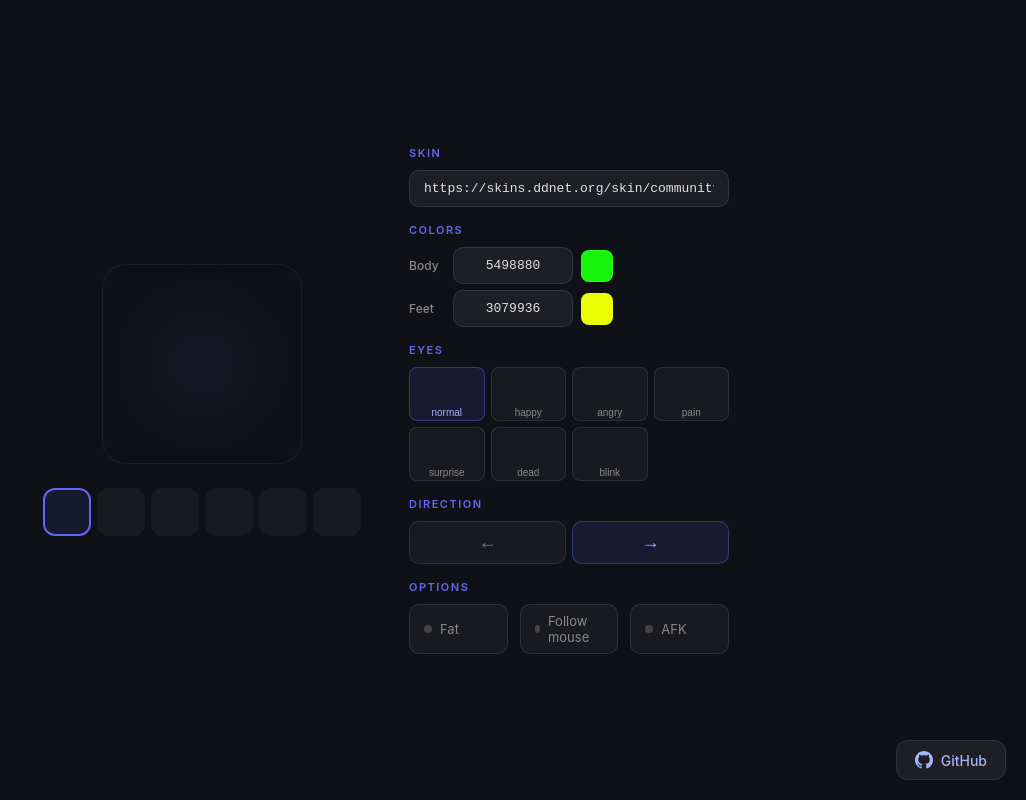
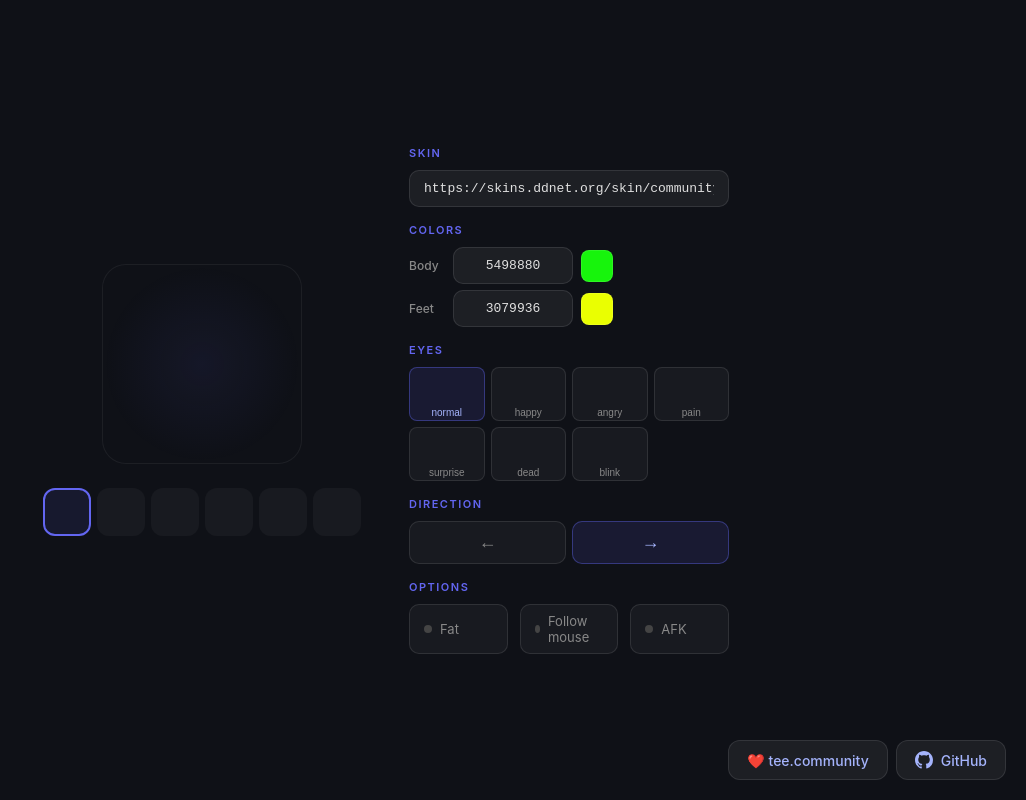
Before and after one commit to tee-community/tee-skin-renderer, a website built with Vite: page demo/demo.umd.html in a window 1280 px wide. Shown: the whole page, without its empty margins (254-1280 px from the left). Built offline with nearby package versions, Linux system fonts and the light colour scheme.

Commit message:
ui: add tee.community link to demo footer

```diff
--- a/demo/demo.umd.html
+++ b/demo/demo.umd.html
@@ -381,7 +381,10 @@
         </div>
     </div>
 
-    <a href="https://github.com/tee-community/tee-skin-renderer" target="_blank" style="position:fixed;bottom:20px;right:20px;display:flex;align-items:center;gap:8px;padding:10px 18px;background:rgba(255,255,255,0.06);border:1px solid rgba(255,255,255,0.1);border-radius:12px;color:#a5b4fc;font-size:14px;font-weight:500;text-decoration:none;transition:all 0.15s;font-family:-apple-system,BlinkMacSystemFont,'Segoe UI',system-ui,sans-serif;" onmouseover="this.style.background='rgba(99,102,241,0.12)';this.style.borderColor='rgba(99,102,241,0.4)'" onmouseout="this.style.background='rgba(255,255,255,0.06)';this.style.borderColor='rgba(255,255,255,0.1)'"><svg width="18" height="18" viewBox="0 0 16 16" fill="currentColor"><path d="M8 0C3.58 0 0 3.58 0 8c0 3.54 2.29 6.53 5.47 7.59.4.07.55-.17.55-.38 0-.19-.01-.82-.01-1.49-2.01.37-2.53-.49-2.69-.94-.09-.23-.48-.94-.82-1.13-.28-.15-.68-.52-.01-.53.63-.01 1.08.58 1.23.82.72 1.21 1.87.87 2.33.66.07-.52.28-.87.51-1.07-1.78-.2-3.64-.89-3.64-3.95 0-.87.31-1.59.82-2.15-.08-.2-.36-1.02.08-2.12 0 0 .67-.21 2.2.82.64-.18 1.32-.27 2-.27.68 0 1.36.09 2 .27 1.53-1.04 2.2-.82 2.2-.82.44 1.1.16 1.92.08 2.12.51.56.82 1.27.82 2.15 0 3.07-1.87 3.75-3.65 3.95.29.25.54.73.54 1.48 0 1.07-.01 1.93-.01 2.2 0 .21.15.46.55.38A8.013 8.013 0 0016 8c0-4.42-3.58-8-8-8z"/></svg>GitHub</a>
+    <div style="position:fixed;bottom:20px;right:20px;display:flex;gap:8px;font-family:-apple-system,BlinkMacSystemFont,'Segoe UI',system-ui,sans-serif;">
+        <a href="https://github.com/tee-community" target="_blank" style="display:flex;align-items:center;gap:6px;padding:10px 18px;background:rgba(255,255,255,0.06);border:1px solid rgba(255,255,255,0.1);border-radius:12px;color:#a5b4fc;font-size:14px;font-weight:500;text-decoration:none;transition:all 0.15s;" onmouseover="this.style.background='rgba(99,102,241,0.12)';this.style.borderColor='rgba(99,102,241,0.4)'" onmouseout="this.style.background='rgba(255,255,255,0.06)';this.style.borderColor='rgba(255,255,255,0.1)'">&#10084;&#65039; tee.community</a>
+        <a href="https://github.com/tee-community/tee-skin-renderer" target="_blank" style="display:flex;align-items:center;gap:8px;padding:10px 18px;background:rgba(255,255,255,0.06);border:1px solid rgba(255,255,255,0.1);border-radius:12px;color:#a5b4fc;font-size:14px;font-weight:500;text-decoration:none;transition:all 0.15s;" onmouseover="this.style.background='rgba(99,102,241,0.12)';this.style.borderColor='rgba(99,102,241,0.4)'" onmouseout="this.style.background='rgba(255,255,255,0.06)';this.style.borderColor='rgba(255,255,255,0.1)'"><svg width="18" height="18" viewBox="0 0 16 16" fill="currentColor"><path d="M8 0C3.58 0 0 3.58 0 8c0 3.54 2.29 6.53 5.47 7.59.4.07.55-.17.55-.38 0-.19-.01-.82-.01-1.49-2.01.37-2.53-.49-2.69-.94-.09-.23-.48-.94-.82-1.13-.28-.15-.68-.52-.01-.53.63-.01 1.08.58 1.23.82.72 1.21 1.87.87 2.33.66.07-.52.28-.87.51-1.07-1.78-.2-3.64-.89-3.64-3.95 0-.87.31-1.59.82-2.15-.08-.2-.36-1.02.08-2.12 0 0 .67-.21 2.2.82.64-.18 1.32-.27 2-.27.68 0 1.36.09 2 .27 1.53-1.04 2.2-.82 2.2-.82.44 1.1.16 1.92.08 2.12.51.56.82 1.27.82 2.15 0 3.07-1.87 3.75-3.65 3.95.29.25.54.73.54 1.48 0 1.07-.01 1.93-.01 2.2 0 .21.15.46.55.38A8.013 8.013 0 0016 8c0-4.42-3.58-8-8-8z"/></svg>GitHub</a>
+    </div>
 
     <script src="./tee-skin-renderer.umd.js"></script>
     <script>
```
Also changed, not shown: dist/demo.umd.html, dist/index.html.
